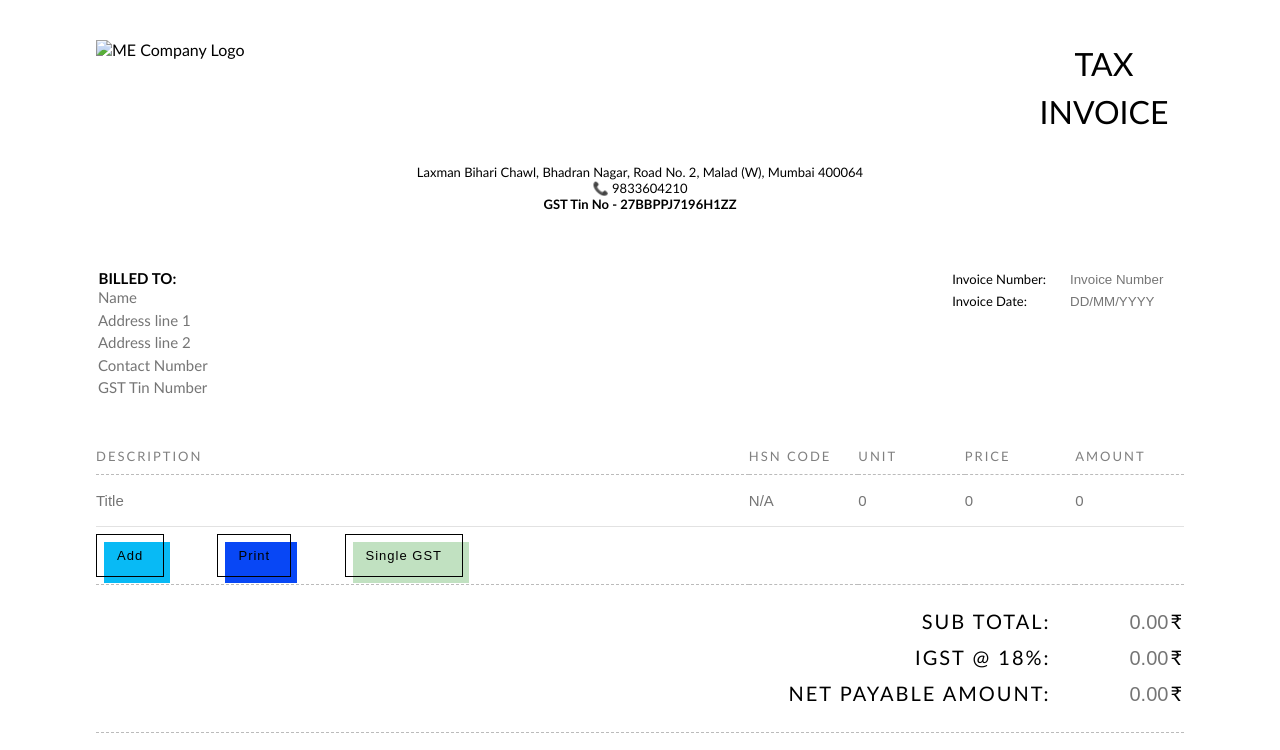
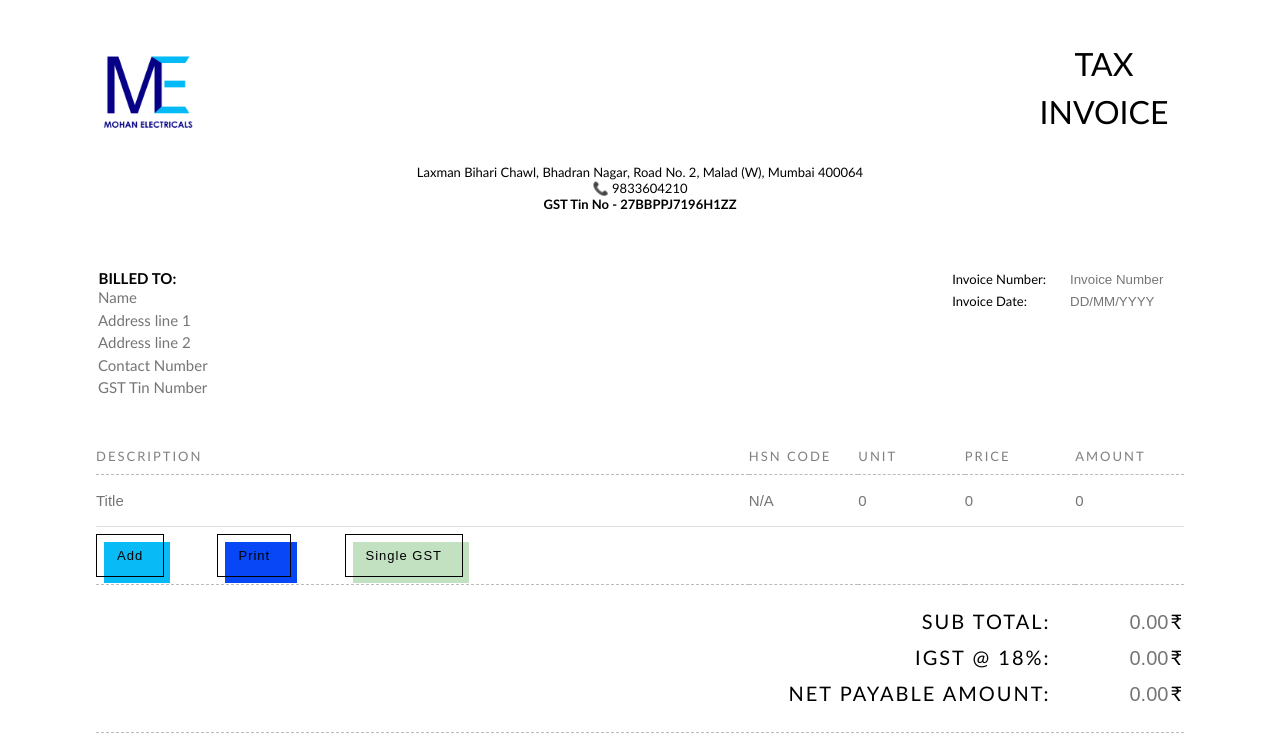
Before and after one commit to SamarthyaPatel/ME-IG, a plain HTML site: page index.html in a window 1280 px wide. Shown: the top 750 px of the page. Drawn offline with Linux system fonts and the light colour scheme.

Commit message:
Update index.html

```diff
--- a/index.html
+++ b/index.html
@@ -5,7 +5,7 @@
     <meta name="viewport" content="width=device-width, initial-scale=1.0">
     <link rel="stylesheet" href="style.css">
     <title>ME Invoice Generator</title>
-    <link rel="icon" href="assets/logo.png">
+    <link rel="icon" href="logo.png">
 
     <link rel="preconnect" href="https://fonts.googleapis.com">
     <link rel="preconnect" href="https://fonts.gstatic.com" crossorigin>
@@ -17,7 +17,7 @@
     <header>
         <div class="upper-header">
             <div class="logo-container">
-                <img src="assets/logo.png" alt="ME Company Logo">
+                <img src="logo.png" alt="ME Company Logo">
             </div>
             <span class="tax-invoice-header"> Tax Invoice </span>
         </div>
```
